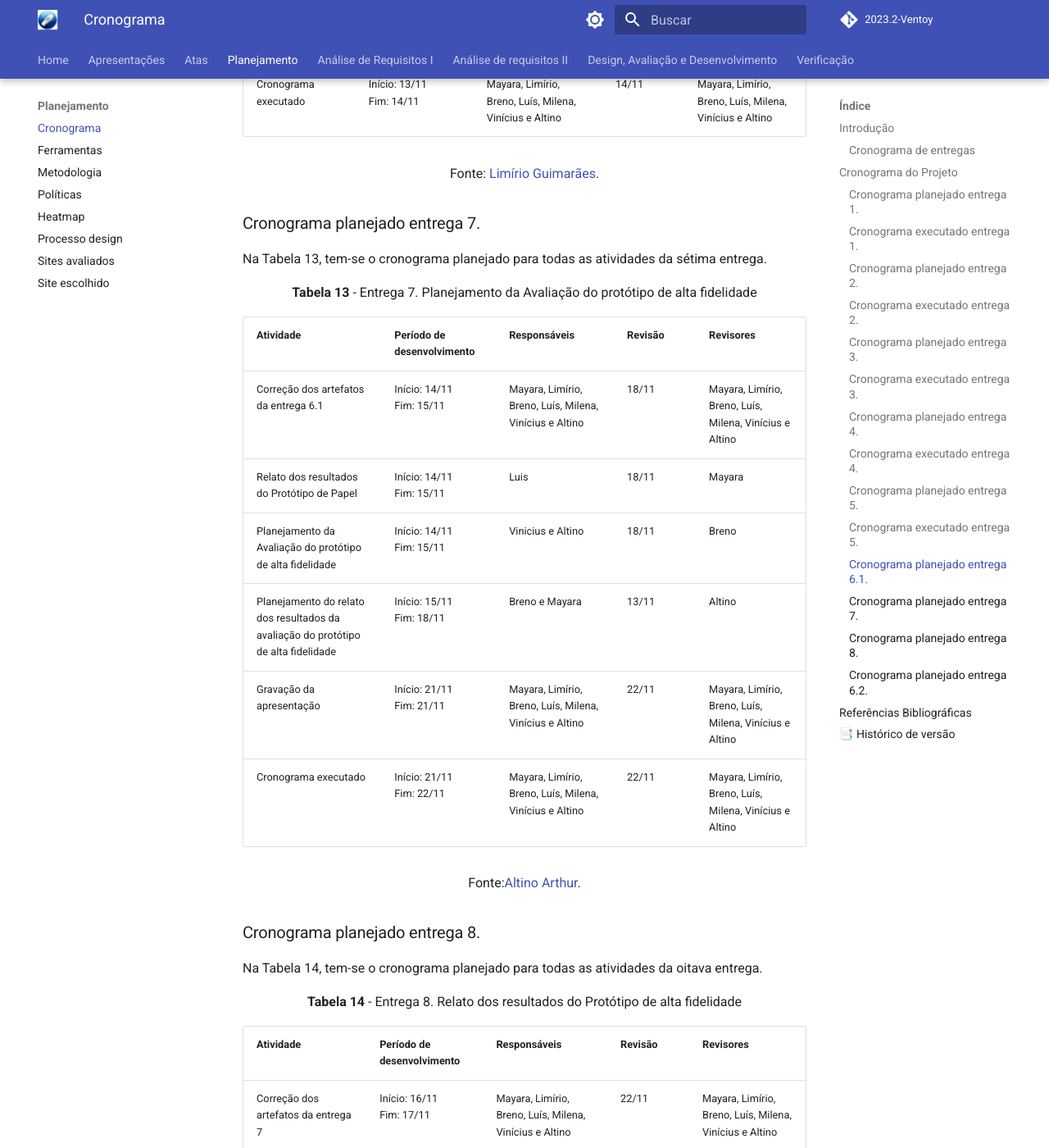
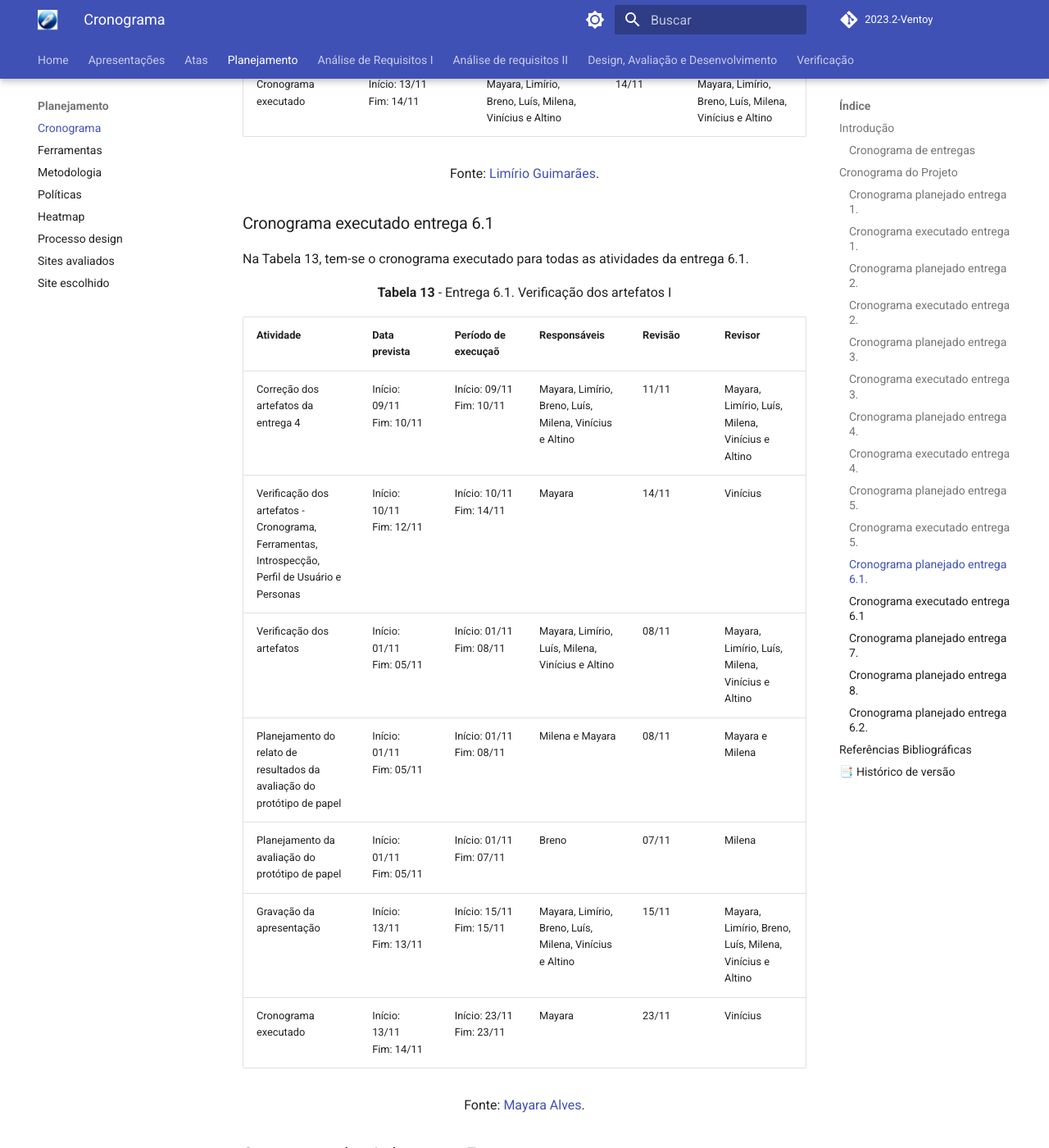
Before and after one commit to Interacao-Humano-Computador/2023.2-Ventoy, an MkDocs documentation site: the page built from docs/planejamento/cronograma.md, in a window 1280 px wide and 1400 px high, scrolled down 14576 px. Shown: the whole window at 82% size. Built offline with MkDocs 1.6.1 and Material for MkDocs 9.7.7, drawn with Linux system fonts in a browser that asks for light colours; comment, search, counter and statistics services are not loaded.

Commit message:
Update cronograma.md

```diff
--- a/docs/planejamento/cronograma.md
+++ b/docs/planejamento/cronograma.md
@@ -250,6 +250,25 @@ Na Tabela 12, tem-se o cronograma planejado para todas as atividades da entrega
 
 <font size="3"><p style="text-align: center">Fonte: [Limírio Guimarães](https://github.com/LimirioGuimaraes).</p></font>
 
+### Cronograma executado entrega 6.1
+
+Na Tabela 13, tem-se o cronograma executado para todas as atividades da entrega 6.1.
+
+<p align="center"><b>Tabela 13</b> - Entrega 6.1. Verificação dos artefatos I </p>
+
+| Atividade                    | Data prevista                                    	      | Período de execuçaõ  | Responsáveis       | Revisão   | Revisor            |
+| ---------------------------------- | --------------------------------------| --------------------------- | ------------------ | ----------| ------------------ |
+| Correção dos artefatos da entrega 4      | Início: 09/11<br>Fim: 10/11                 	            | Início: 09/11<br>Fim: 10/11 | Mayara, Limírio, Breno, Luís, Milena, Vinícius e Altino      	     |   11/11   | Mayara, Limírio, Luís, Milena, Vinícius e Altino            |
+| Verificação dos artefatos - Cronograma, Ferramentas, Introspecção, Perfil de Usuário e Personas           | Início: 10/11<br>Fim: 12/11                    	      | Início: 10/11<br>Fim: 14/11 | Mayara        |   14/11   | Vinícius
+| Verificação dos artefatos     | Início: 01/11<br>Fim: 05/11                       	      | Início: 01/11<br>Fim: 08/11 | Mayara, Limírio, Luís, Milena, Vinícius e Altino    |   08/11   | Mayara, Limírio, Luís, Milena, Vinícius e Altino            |
+| Planejamento do relato de resultados da avaliação do protótipo de papel  | Início: 01/11<br>Fim: 05/11 | Início: 01/11<br>Fim: 08/11 | Milena e Mayara   |   08/11   | Mayara e Milena          |
+| Planejamento da avaliação do protótipo de papel        | Início: 01/11<br>Fim: 05/11  	              | Início: 01/11<br>Fim: 07/11 | Breno    |   07/11   | Milena           |
+| Gravação da apresentação      | Início: 13/11<br>Fim: 13/11            |   Início: 15/11<br>Fim: 15/11                         	   |Mayara, Limírio, Breno, Luís, Milena, Vinícius e Altino             |   15/11   | Mayara, Limírio, Breno, Luís, Milena, Vinícius e Altino           |
+| Cronograma executado                |    Início: 13/11<br>Fim: 14/11                       	        | Início: 23/11<br>Fim: 23/11 |Mayara          |   23/11   |  Vinícius     |
+
+<font size="3"><p style="text-align: center">Fonte: [Mayara Alves](https://github.com/Mayara-tech).</p></font>
+
+
 ### Cronograma planejado entrega 7.
 
 Na Tabela 13, tem-se o cronograma planejado para todas as atividades da sétima entrega.
```
